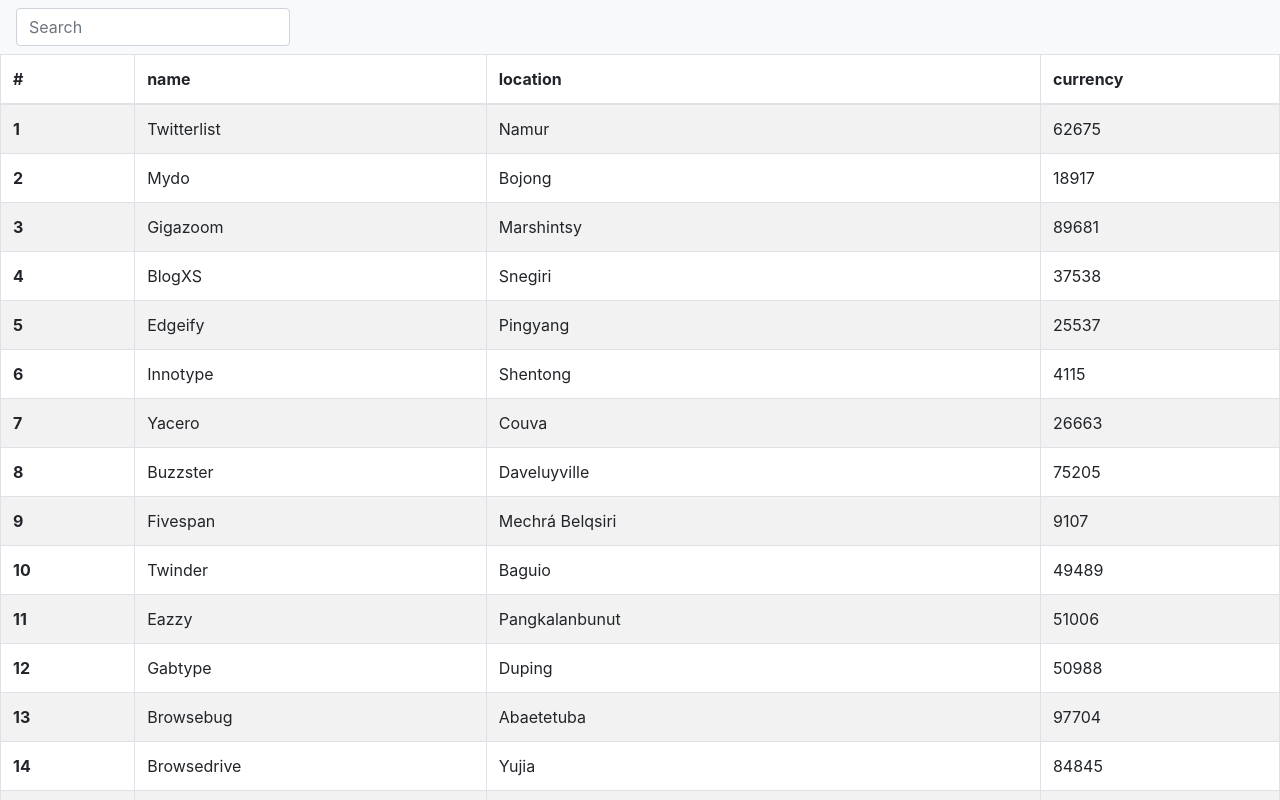
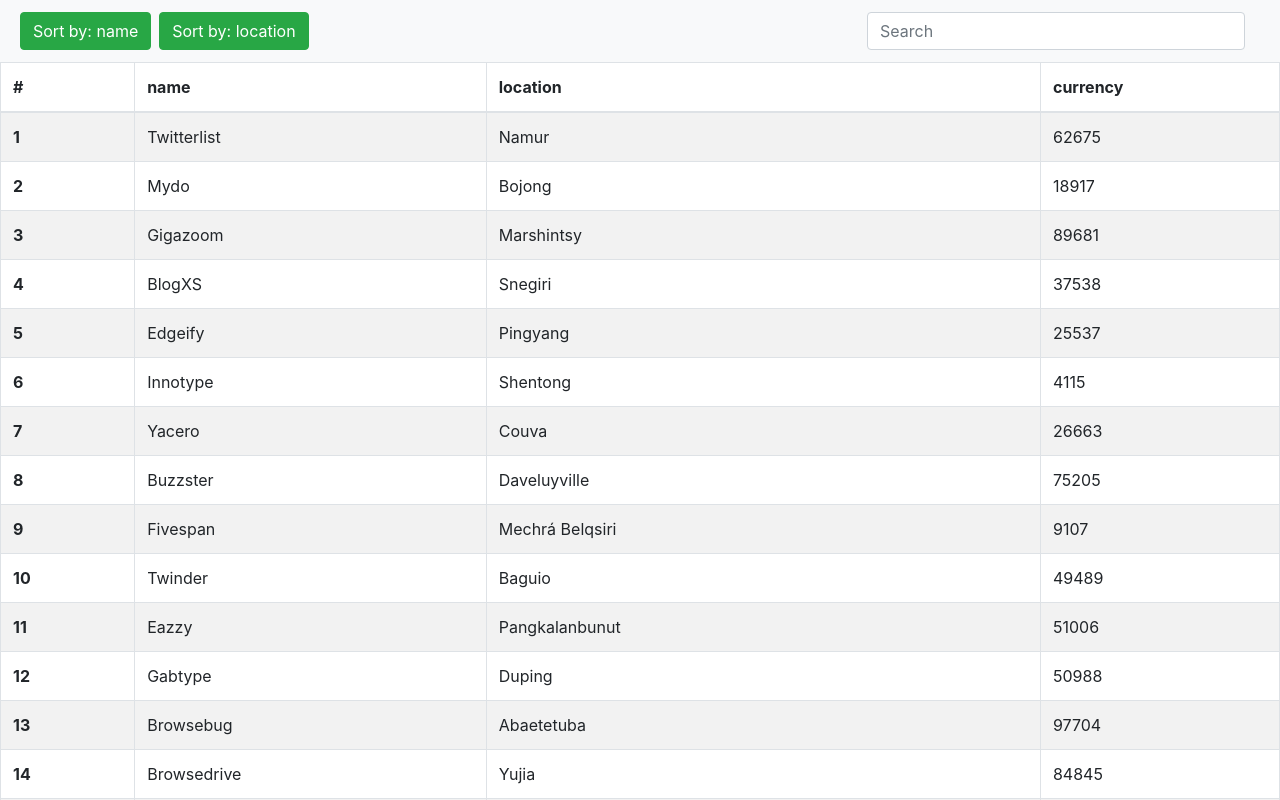
Before and after one commit to HusakYurii/table-with-vue, a Vue app: page / in a window 1280 px wide. Shown: the top 800 px of the page. Built offline with nearby package versions, Linux system fonts and the light colour scheme.

Commit message:
Navigation template markup updating. Navigation event handlers created and added

```diff
--- a/src/components/navigation/Navigation.vue
+++ b/src/components/navigation/Navigation.vue
@@ -1,8 +1,11 @@
 <template>
     <div class="container-fluid">
         <nav class="navbar navbar-light bg-light row">
-            <form class="form-inline">
-                <input class="form-control mr-sm-2" type="search" placeholder="Search" aria-label="Search">
+            <div v-on:click="onButtonClick" class="row col-lg-8 col-sm-8 cl-12">
+                <button v-for="rule in sortRules" v-bind:id="rule" type="button" class="btn btn-success m-1">{{`Sort by: ${rule}`}}</button>
+            </div>
+            <form class="form-inline col-lg-4 col-sm-4 col-12">
+                <input v-on:input="onInputData" class="form-control m-1 col" type="search" placeholder="Search" aria-label="Search">
             </form>
         </nav>
     </div>
@@ -16,7 +19,15 @@
         },
         data(){
             return {
-                sortRules: this.navigation.sortRules
+                sortRules: this.navigation.sortRules,
+            }
+        },
+        methods: {
+            onButtonClick(event){
+
+            },
+            onInputData(event){
+
             }
         }
     }
```
